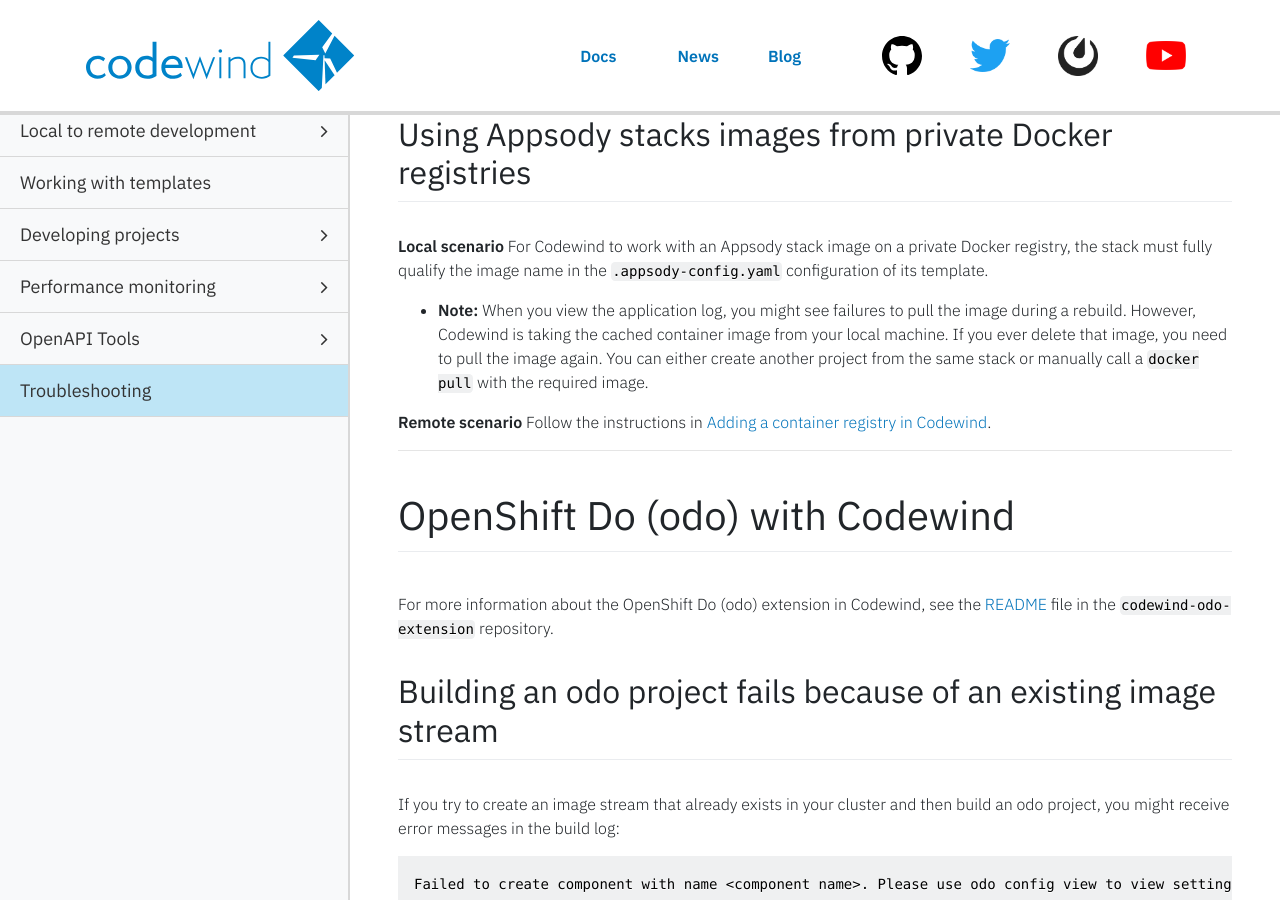
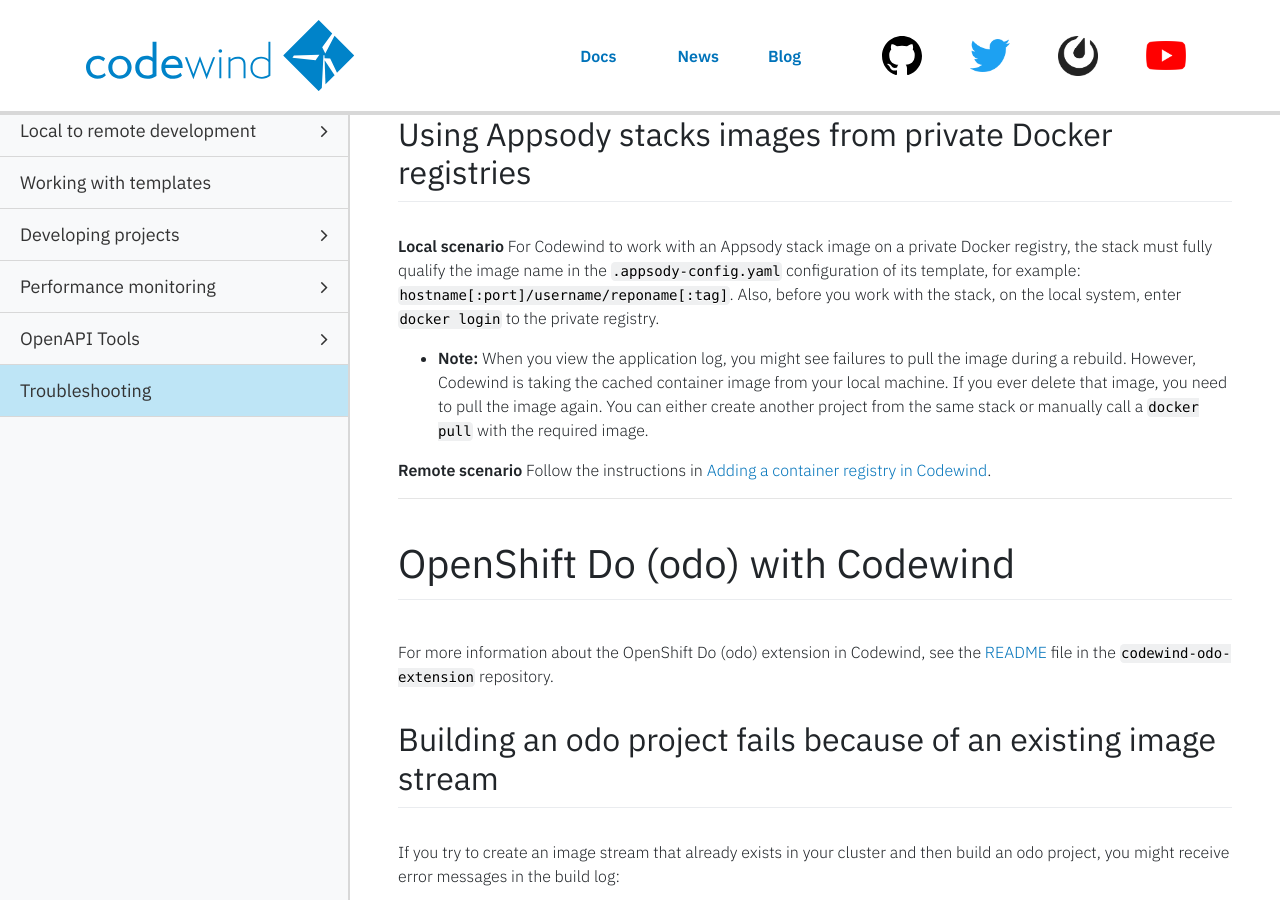
Before and after one commit to eclipse-archived/codewind-docs, a Jekyll site: the page built from docs/_documentations/troubleshooting.md, in a window 1280 px wide and 900 px high, scrolled down 11086 px. Built offline with Jekyll 4.4.1, drawn with Linux system fonts in a browser that asks for light colours; nearby versions of some CDN libraries; comment, search, counter and statistics services are not loaded.

Commit message:
Incorporating feedback

```diff
--- a/docs/_documentations/troubleshooting.md
+++ b/docs/_documentations/troubleshooting.md
@@ -467,7 +467,7 @@ Issue link: https://github.com/eclipse/codewind/issues/938
 ## Using Appsody stacks images from private Docker registries
 
 **Local scenario**
-For Codewind to work with an Appsody stack image on a private Docker registry, the stack must fully qualify the image name in the `.appsody-config.yaml` configuration of its template.
+For Codewind to work with an Appsody stack image on a private Docker registry, the stack must fully qualify the image name in the `.appsody-config.yaml` configuration of its template, for example: `hostname[:port]/username/reponame[:tag]`. Also, before you work with the stack, on the local system, enter `docker login` to the private registry.
 - **Note:** When you view the application log, you might see failures to pull the image during a rebuild. However, Codewind is taking the cached container image from your local machine. If you ever delete that image, you need to pull the image again. You can either create another project from the same stack or manually call a `docker pull` with the required image.
 
 **Remote scenario**
```
